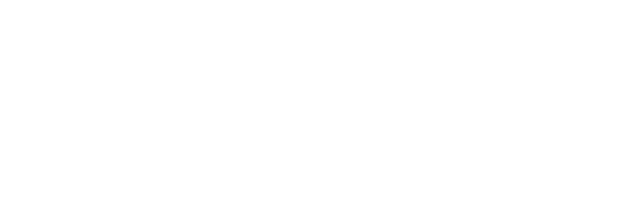
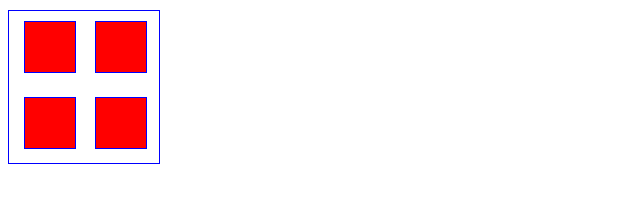
Before and after one commit to amoralex/boxmodel, a plain HTML site: page index.html in a window 1280 px wide. Shown: the whole page, without its empty margins (0-640 px from the left). Drawn offline with Linux system fonts and the light colour scheme.

Commit message:
Se agrega CSS

```diff
--- /dev/null
+++ b/CSS/estilobox.css
@@ -0,0 +1,21 @@
+.caja30{
+	width: 50px;
+	height: 50px;
+	border: solid blue 1px ;
+	background-color: red;
+	/*margin-left: 10px;*/
+	margin-top: 10px;
+	display: inline-block;
+	margin-left: 15px;
+	margin-bottom: 10px;
+}
+.caja90{
+	width: 150px;
+	height: auto;
+	border: solid blue 1px ;
+	/*background-color: red;
+	/*margin-left: 10px;*/
+	margin-top: 10px;
+
+
+}
--- a/index.html
+++ b/index.html
@@ -1,15 +1,16 @@
 <!DOCTYPE html>
 <html lang="en">
 <head>
+	<link rel="stylesheet" type="text/css" href="CSS/estilobox.css">
 	<meta charset="UTF-8">
 	<title>Box Model</title>
 </head>
 <body>
-	<div>
-
+	<div class="caja90">
+		<div class="caja30"></div>
+		<div class="caja30"></div>
+		<div class="caja30"></div>
+		<div class="caja30"></div>
 	</div>
-
-
-
 </body>
-</html>
+</html >
```
